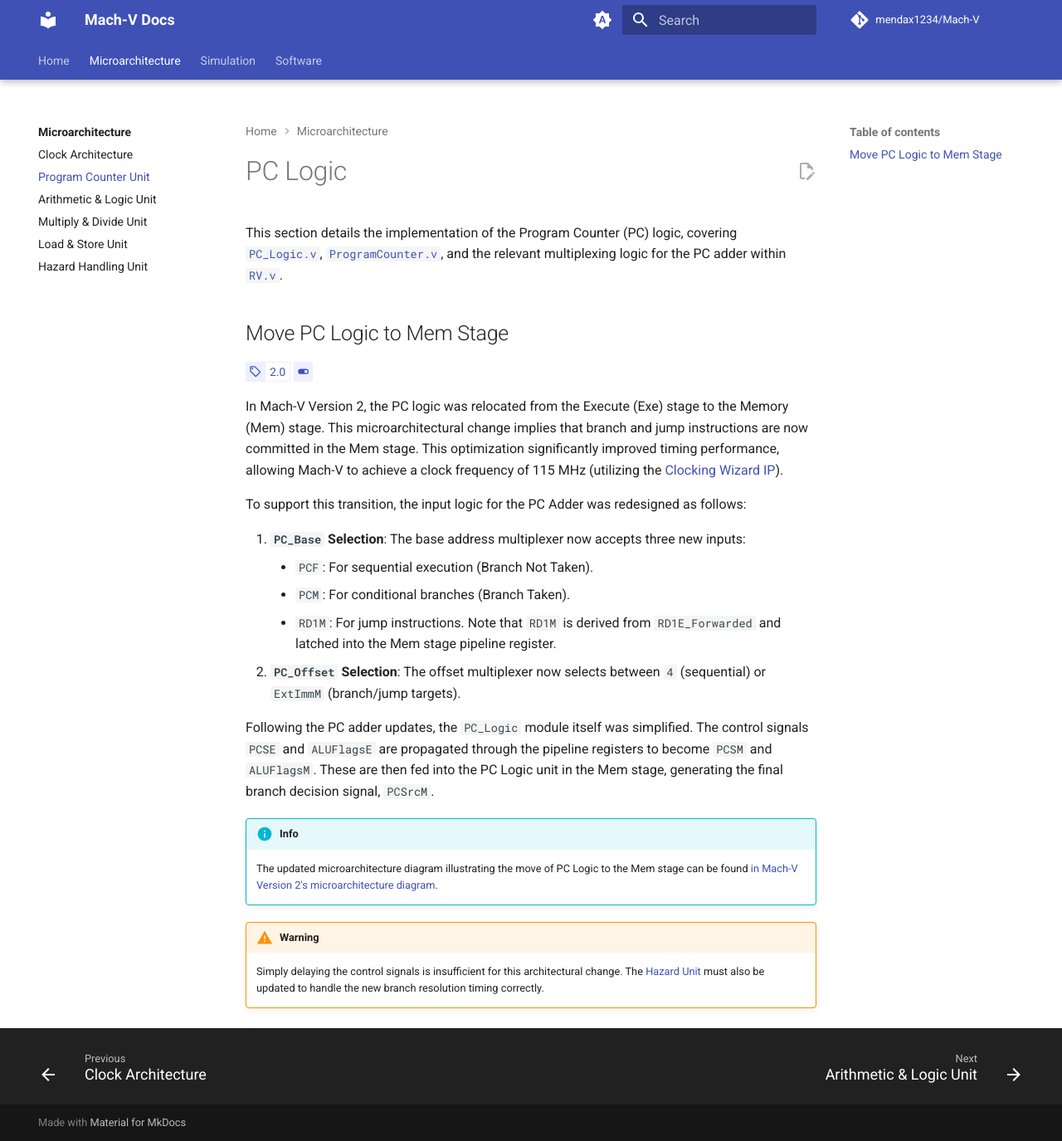
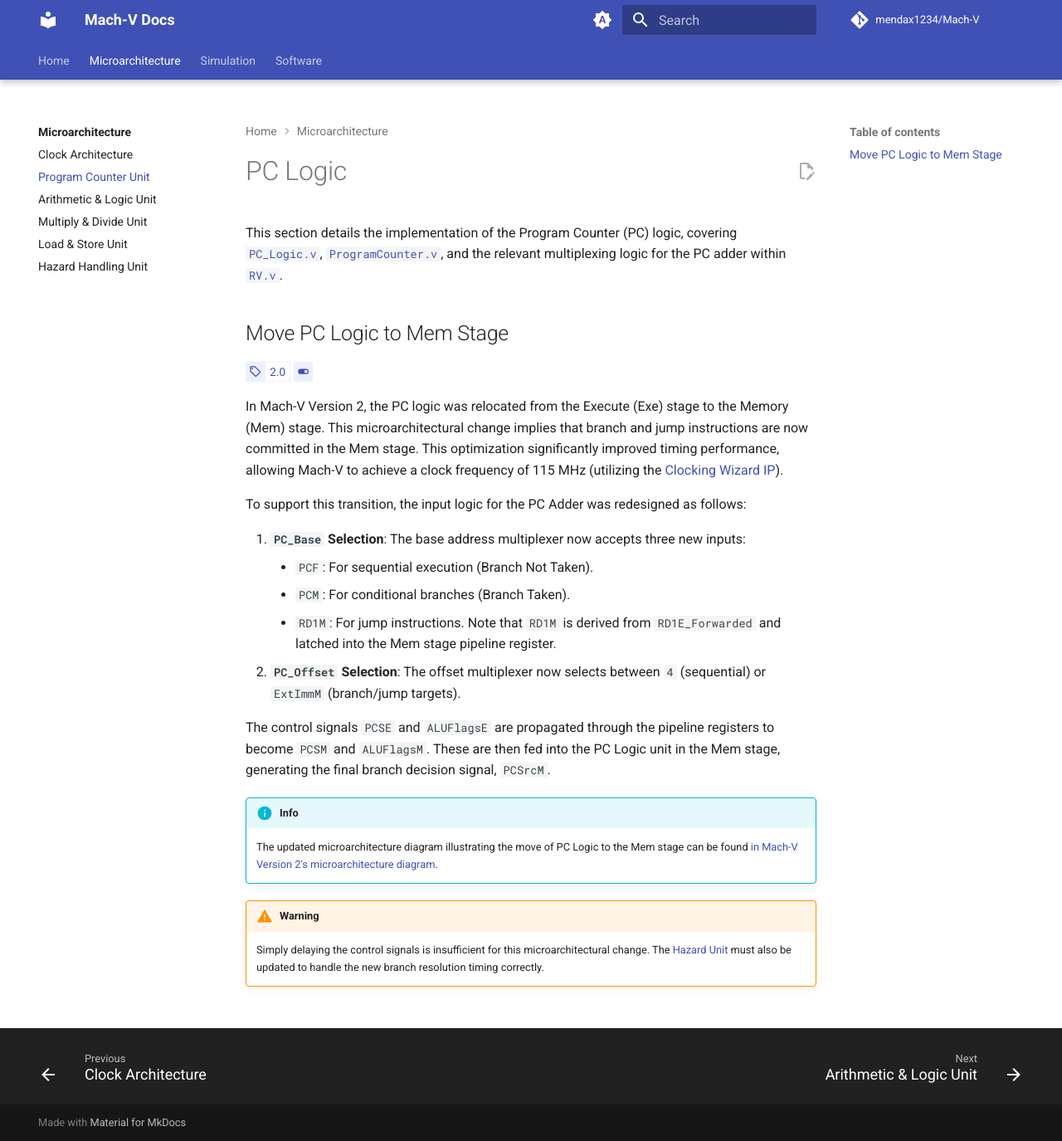
Before and after one commit to mendax1234/Mach-V, an MkDocs documentation site: the page built from docs/uarch/pc-unit.md, in a window 1280 px wide and 1375 px high. Shown: the whole window at 83% size. Built offline with MkDocs 1.6.1 and Material for MkDocs 9.7.7, drawn with Linux system fonts in a browser that asks for light colours; plug-ins that fetch from the network failed and are left out; comment, search, counter and statistics services are not loaded.

Commit message:
Daily update

```diff
--- a/docs/uarch/pc-unit.md
+++ b/docs/uarch/pc-unit.md
@@ -17,10 +17,10 @@ To support this transition, the input logic for the PC Adder was redesigned as f
     - `RD1M`: For jump instructions. Note that `RD1M` is derived from `RD1E_Forwarded` and latched into the Mem stage pipeline register.
 2. **`PC_Offset` Selection**: The offset multiplexer now selects between `4` (sequential) or `ExtImmM` (branch/jump targets).
 
-Following the PC adder updates, the `PC_Logic` module itself was simplified. The control signals `PCSE` and `ALUFlagsE` are propagated through the pipeline registers to become `PCSM` and `ALUFlagsM`. These are then fed into the PC Logic unit in the Mem stage, generating the final branch decision signal, `PCSrcM`.
+The control signals `PCSE` and `ALUFlagsE` are propagated through the pipeline registers to become `PCSM` and `ALUFlagsM`. These are then fed into the PC Logic unit in the Mem stage, generating the final branch decision signal, `PCSrcM`.
 
 !!! info
     The updated microarchitecture diagram illustrating the move of PC Logic to the Mem stage can be found [in Mach-V Version 2's microarchitecture diagram](./index.md/#mach-v-version-2).
 
 !!! warning
-    Simply delaying the control signals is insufficient for this architectural change. The [Hazard Unit](hazard-unit.md) must also be updated to handle the new branch resolution timing correctly.
+    Simply delaying the control signals is insufficient for this microarchitectural change. The [Hazard Unit](hazard-unit.md) must also be updated to handle the new branch resolution timing correctly.
```
Also changed, not shown: 1 other file.
